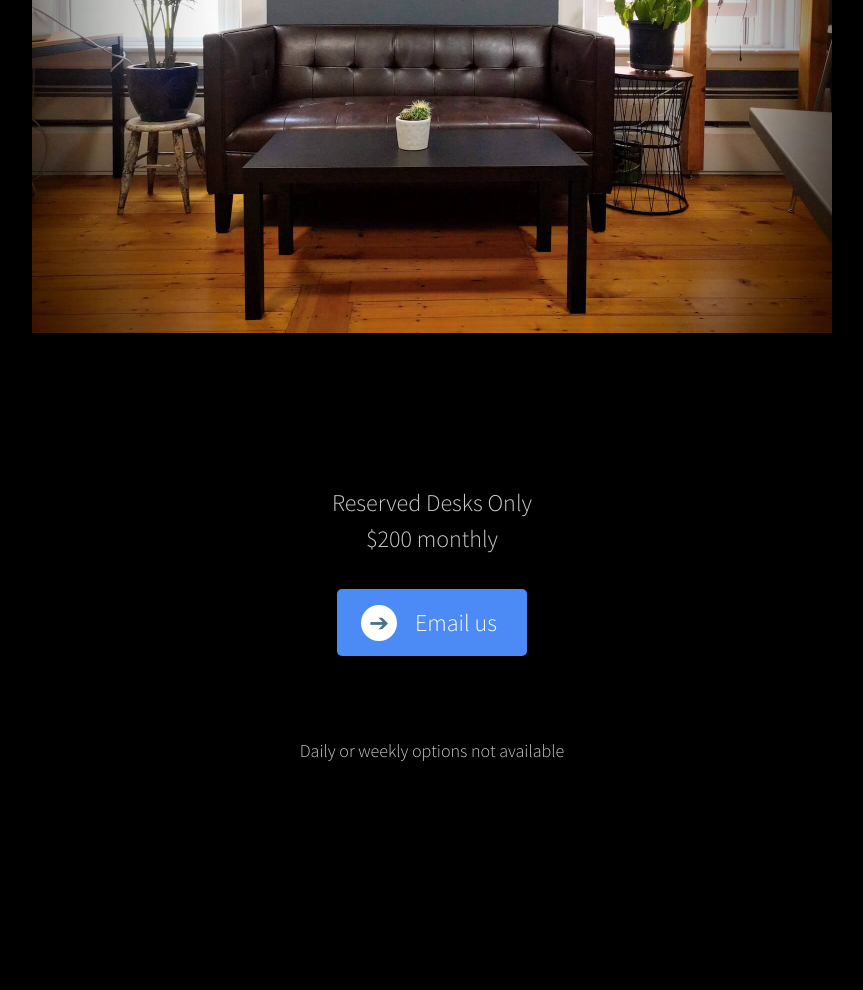
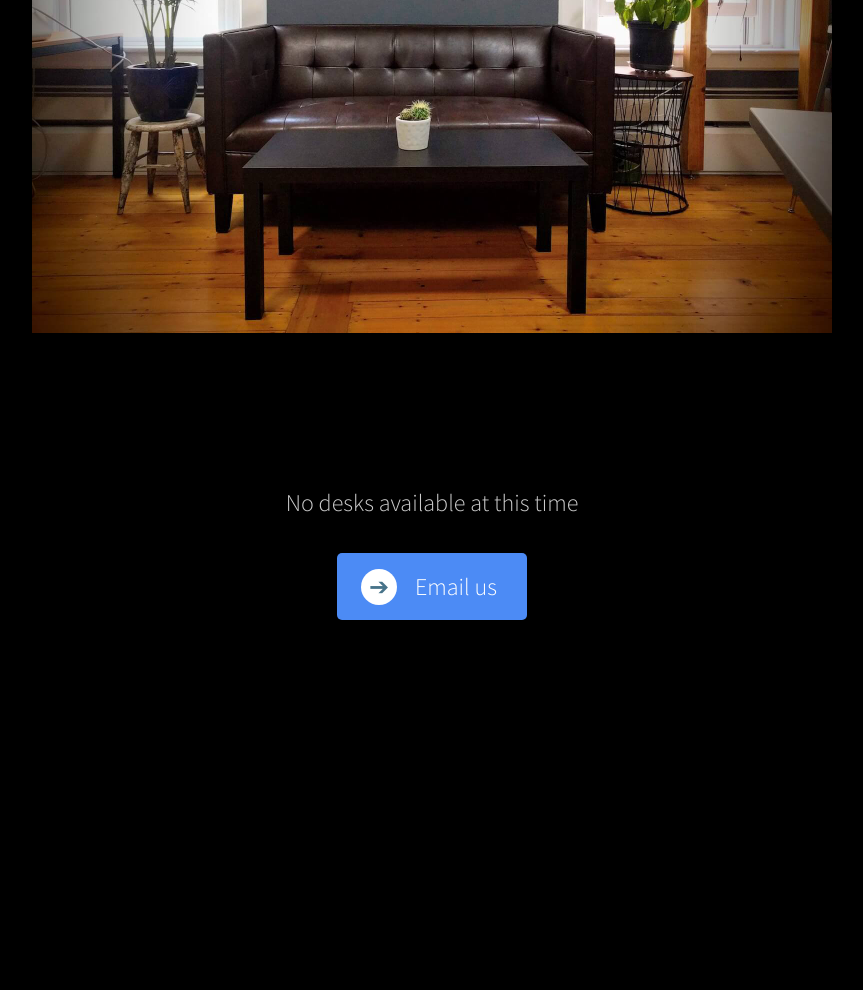
Before and after one commit to peakvt/peakcoworking.com, a plain HTML site: page index.html in a window 1280 px wide. Shown: the part 3656-4646 px from the top of the page, without its empty margins (208-1071 px from the left). After the commit the page ends 4565 px from the top, so only its background shows below. Drawn offline with Linux system fonts and the light colour scheme.

Commit message:
Update index.html

```diff
--- a/index.html
+++ b/index.html
@@ -317,16 +317,14 @@
   </section>
   <section style=" padding: 8rem 0">
     <p>
-      Reserved Desks Only
-      <br />
-      <span data-nosnippet>$200 monthly</span>
+     No desks available at this time
     </p>
     <p class="btns">
       <a id="email" href="mailto:no-contact@peakcoworking.com"><i>➔</i>Email us</a>
     </p>
-    <p style="font-size: 1em">
+ <!--   <p style="font-size: 1em">
       Daily or weekly options not available
-    </p>
+    </p> -->
   </section>
   <footer>
     <!--
```
